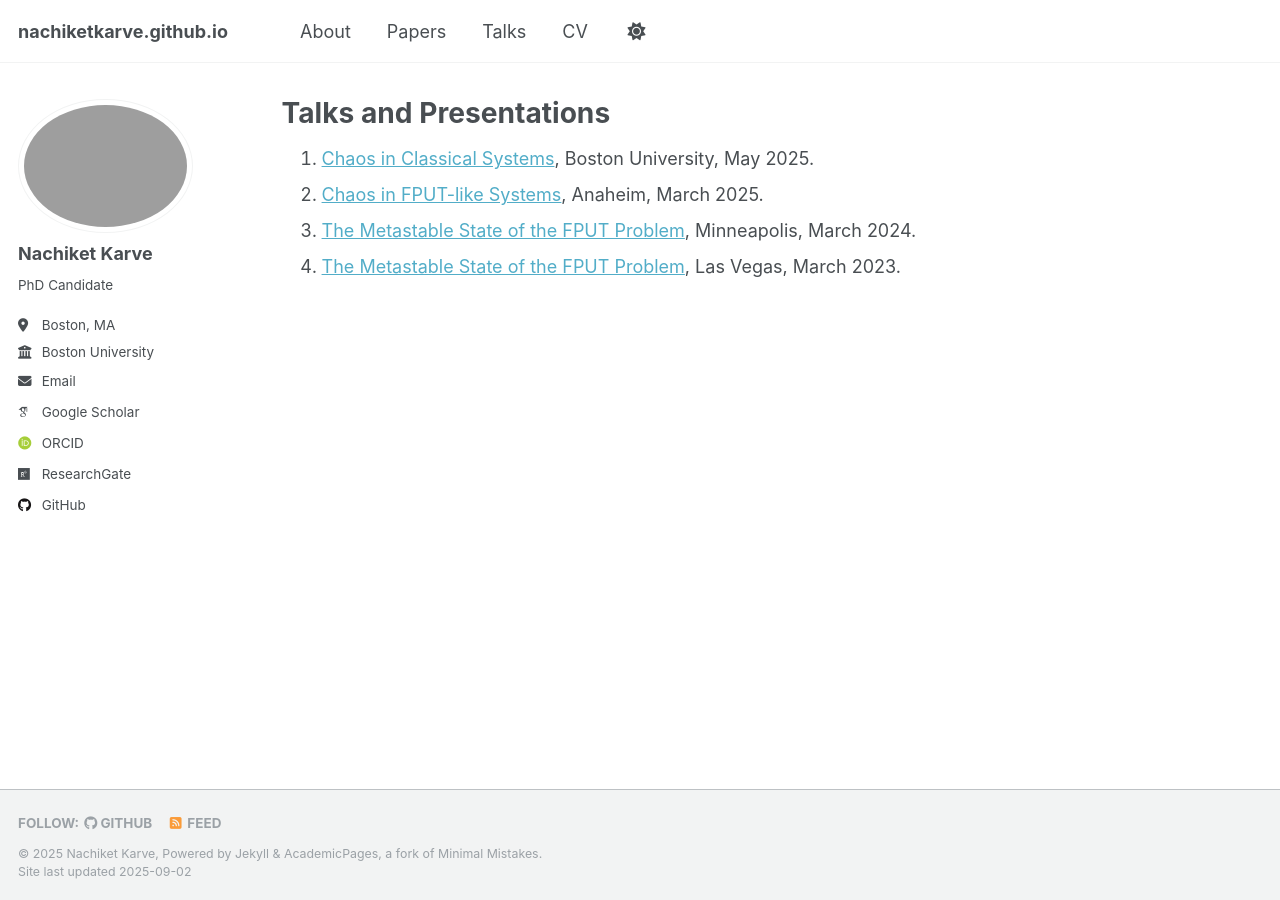
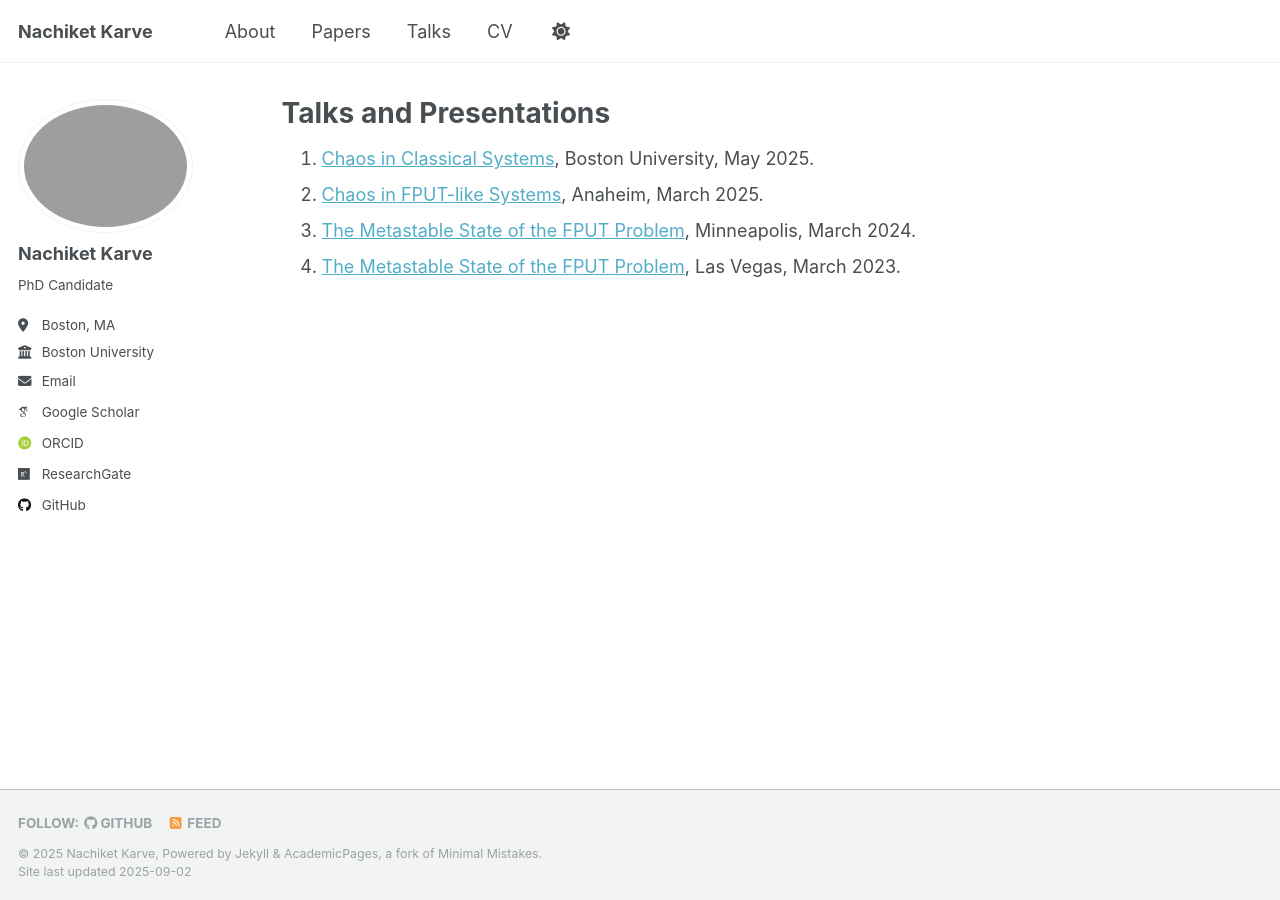
Before and after one commit to nachiketkarve/nachiketkarve.github.io, a Jekyll site: the page built from _pages/talks.md, in a window 1280 px wide. Built offline with Jekyll 4.4.1, drawn with Linux system fonts in a browser that asks for light colours; some web fonts are replaced.

Commit message:
Initial Commit

```diff
--- a/_config.yml
+++ b/_config.yml
@@ -9,7 +9,7 @@
 # Basic Site Settings
 locale                   : "en-US"
 site_theme               : "default"
-title                    : #"Nachiket Karve"
+title                    : "Nachiket Karve"
 title_separator          : "-"
 name                     : &name "Nachiket Karve"
 description              : &description "Personal website"
```
